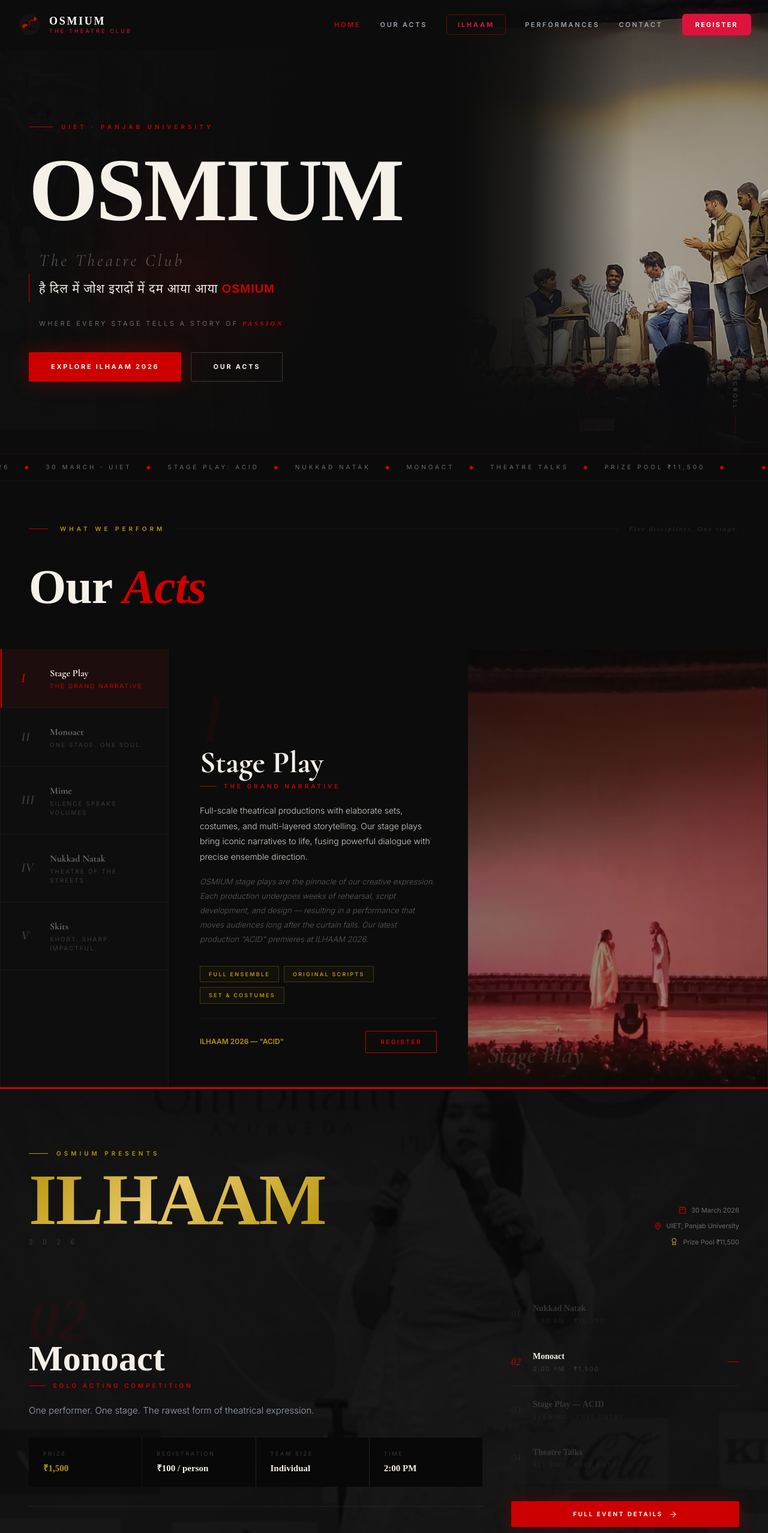
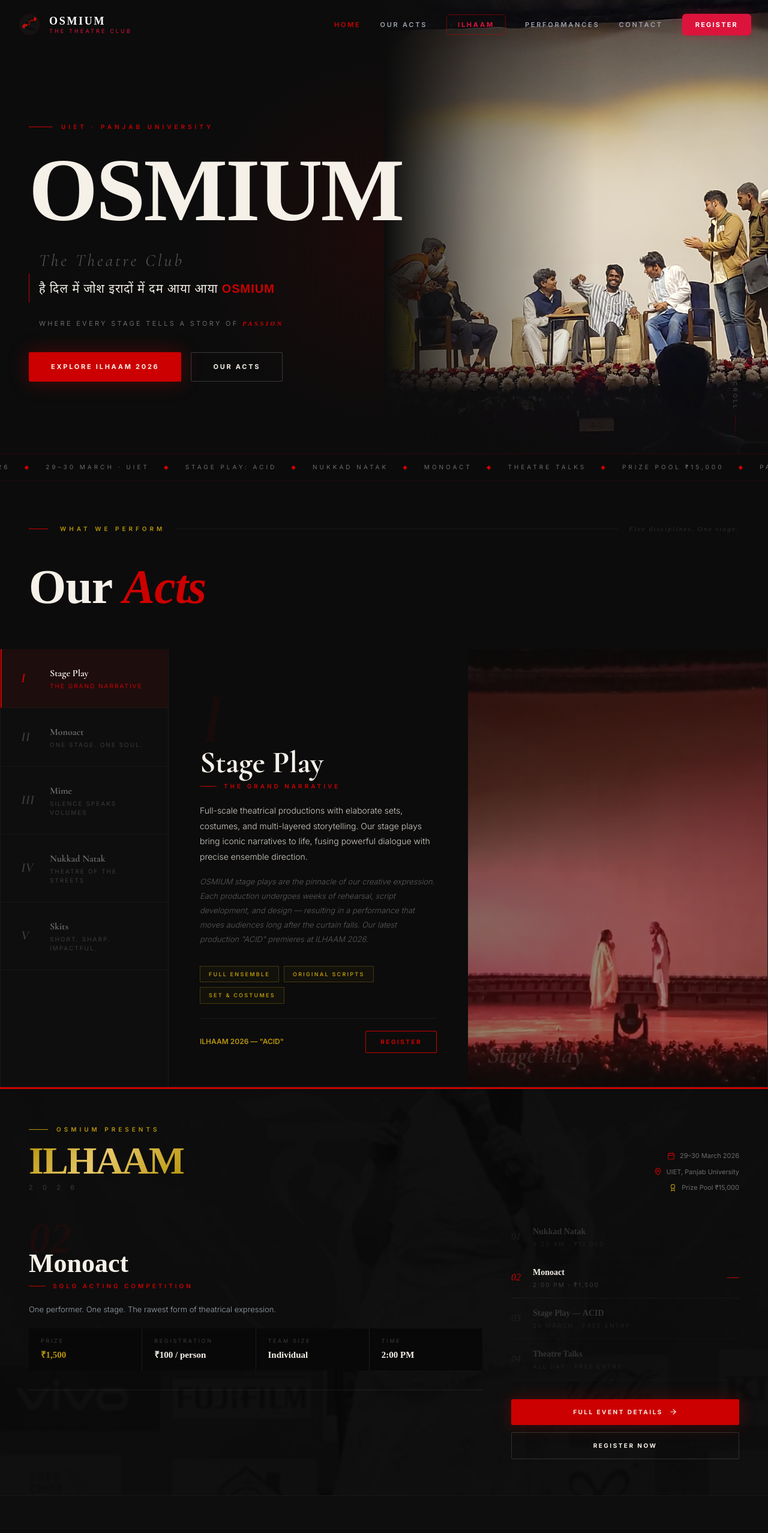
Before and after one commit to jayantbana/osmium-theatre, a React (Create React App) app: page / in a window 1280 px wide. Shown: the top 2555 px of the page at 60% size. Built offline with nearby package versions, Linux system fonts and the light colour scheme.

Commit message:
fixed mobile responsiveness

```diff
--- a/src/components/Hero.jsx
+++ b/src/components/Hero.jsx
@@ -63,14 +63,16 @@
         transition: 'background 0.05s ease',
       }}>
 
-      {/* ── RIGHT HALF — Photo / Video ───────────────────── */}
+      {/* ── BACKGROUND — Desktop: right half | Mobile: full screen ── */}
       <div style={{
         position: 'absolute',
-        right: 0, top: 0, bottom: 0,
-        width: isMobile ? '100%' : '50%',
+        right: 0,
+        top: 0,
+        bottom: 0,
+        width: isMobile ? '100%' : '50%',   // full width on mobile
         overflow: 'hidden',
+        zIndex: 1,
       }}>
-        {/* Video background — falls back to image */}
         {!videoError ? (
           <video
             autoPlay muted loop playsInline
@@ -79,7 +81,7 @@
               position: 'absolute', inset: 0,
               width: '100%', height: '100%',
               objectFit: 'cover',
-              opacity: isMobile ? 0.30 : 0.70,
+              opacity: 1,
             }}
           >
             <source src="/videos/hero-reel.mp4" type="video/mp4" />
@@ -88,23 +90,36 @@
           <img
             src="/images/hero-stage.jpg"
             alt="OSMIUM Performance"
+            onError={e => e.target.style.opacity = 0}
             style={{
               position: 'absolute', inset: 0,
               width: '100%', height: '100%',
               objectFit: 'cover',
-              opacity: isMobile ? 0.30 : 0.70,
+              opacity: 1,
             }}
           />
         )}
 
+        {/* Desktop — left edge fade into black */}
+        {!isMobile && (
+          <div style={{
+            position: 'absolute', inset: 0,
+            background: 'linear-gradient(90deg, #0C0C0C 0%, rgba(12,12,12,0.4) 25%, rgba(12,12,12,0.0) 55%)',
+          }} />
+        )}
+
+        {/* Mobile — full dark overlay so text is readable */}
+        {isMobile && (
+          <div style={{
+            position: 'absolute', inset: 0,
+            background: 'rgba(12,12,12,0.72)',
+          }} />
+        )}
+
+        {/* Both — bottom fade */}
         <div style={{
-          position: 'absolute', inset: 0,
-          background: isMobile
-            ? 'linear-gradient(180deg, rgba(12,12,12,0.6) 0%, rgba(12,12,12,0.85) 100%)'
-            : 'linear-gradient(90deg, #0C0C0C 0%, #0C0C0C 20%, rgba(12,12,12,0.85) 38%, rgba(12,12,12,0.0) 65%)',
-        }} />
-        <div style={{
-          position: 'absolute', bottom: 0, left: 0, right: 0, height: '35%',
+          position: 'absolute', bottom: 0, left: 0, right: 0,
+          height: '25%',
           background: 'linear-gradient(0deg, #0C0C0C 0%, transparent 100%)',
         }} />
       </div>
@@ -118,85 +133,6 @@
         display: 'flex', flexDirection: 'column',
         justifyContent: 'center',
       }}>
-
-        {/* Layer 1 — Faint team photo behind left content */}
-        <div style={{
-          position: 'absolute',
-          left: 0, top: 0, bottom: 0,
-          width: '50%',
-          overflow: 'hidden',
-          zIndex: 0,
-          pointerEvents: 'none',
-        }}>
-          <img
-            src="/images/team.jpg"
-            alt=""
-            onError={e => e.target.style.opacity = 0}
-            style={{
-              position: 'absolute', inset: 0,
-              width: '100%', height: '100%',
-              objectFit: 'cover',
-              opacity: 0.05,
-              filter: 'grayscale(100%)',
-            }}
-          />
-          {/* Fade the photo out toward center */}
-          <div style={{
-            position: 'absolute', inset: 0,
-            background: 'linear-gradient(90deg, rgba(12,12,12,0.5) 0%, #0C0C0C 85%)',
-          }} />
-        </div>
-
-        {/* Layer 2 — Red spotlight glow behind title */}
-        <div style={{
-          position: 'absolute',
-          left: '5%', top: '20%',
-          width: '500px', height: '500px',
-          background: 'radial-gradient(ellipse, rgba(204,0,0,0.09) 0%, transparent 65%)',
-          pointerEvents: 'none', zIndex: 0,
-        }} />
-
-        {/* Layer 3 — Vertical decorative theatre lines */}
-        <div style={{
-          position: 'absolute',
-          left: 0, top: 0, bottom: 0,
-          width: '50%',
-          pointerEvents: 'none', zIndex: 0,
-          overflow: 'hidden',
-        }}>
-          {[8, 18, 28, 38].map((left, i) => (
-            <div key={i} style={{
-              position: 'absolute',
-              left: `${left}%`,
-              top: 0, bottom: 0,
-              width: '1px',
-              background: `linear-gradient(180deg, transparent 0%, rgba(204,0,0,${0.04 + i * 0.01}) 30%, rgba(204,0,0,${0.04 + i * 0.01}) 70%, transparent 100%)`,
-            }} />
-          ))}
-        </div>
-
-        {/* Layer 4 — Bottom-left corner accent */}
-        <div style={{
-          position: 'absolute',
-          bottom: '80px', left: '48px',
-          width: '120px', height: '120px',
-          border: '1px solid rgba(204,0,0,0.08)',
-          borderRight: 'none', borderTop: 'none',
-          pointerEvents: 'none', zIndex: 0,
-        }} />
-
-        {/* Layer 5 — Top-left corner accent */}
-        <div style={{
-          position: 'absolute',
-          top: '40px', left: '48px',
-          width: '80px', height: '80px',
-          border: '1px solid rgba(204,0,0,0.08)',
-          borderBottom: 'none', borderRight: 'none',
-          pointerEvents: 'none', zIndex: 0,
-        }} />
-
-        {/* ── All existing text content below — wrap in relative zIndex ── */}
-        <div style={{ position: 'relative', zIndex: 1 }}>
 
           {/* Pre-title label */}
           <div style={{
@@ -341,7 +277,6 @@
               Our Acts
             </a>
           </div>
-        </div>{/* end zIndex wrapper */}
       </div>
 
       {/* ── Bottom Marquee Ticker ─────────────────────────── */}
@@ -367,7 +302,7 @@
               <span style={{ color: '#CC0000', marginRight: '24px' }}>◆</span>
               ILHAAM 2026
               <span style={{ color: '#CC0000', margin: '0 24px' }}>◆</span>
-              30 MARCH · UIET
+              29–30 MARCH · UIET
               <span style={{ color: '#CC0000', margin: '0 24px' }}>◆</span>
               STAGE PLAY: ACID
               <span style={{ color: '#CC0000', margin: '0 24px' }}>◆</span>
@@ -377,7 +312,11 @@
               <span style={{ color: '#CC0000', margin: '0 24px' }}>◆</span>
               THEATRE TALKS
               <span style={{ color: '#CC0000', margin: '0 24px' }}>◆</span>
-              PRIZE POOL ₹11,500
+              PRIZE POOL ₹15,000
+              <span style={{ color: '#CC0000', margin: '0 24px' }}>◆</span>
+              PANJAB UNIVERSITY
+              <span style={{ color: '#CC0000', margin: '0 24px' }}>◆</span>
+              THE THEATRE CLUB
               <span style={{ color: '#CC0000', margin: '0 24px' }}>◆</span>
               &nbsp;&nbsp;&nbsp;&nbsp;&nbsp;
             </span>
--- a/src/components/IlhaamTeaser.jsx
+++ b/src/components/IlhaamTeaser.jsx
@@ -30,7 +30,7 @@
     num: '03',
     title: 'Stage Play — ACID',
     subtitle: 'Exclusive by OSMIUM',
-    time: 'Evening',
+    time: '29 March',
     prize: 'Free Entry',
     reg: 'Open to All',
     team: 'OSMIUM Ensemble',
@@ -129,11 +129,15 @@
             filter: 'grayscale(100%)',
           }}
         />
+        <div style={{
+          position: 'absolute', inset: 0,
+          background: 'rgba(8,8,8,0.45)',
+        }} />
       </div>
 
       <div style={{
         maxWidth: '1280px', margin: '0 auto',
-        padding: isMobile ? '60px 24px' : '100px 48px',
+        padding: isMobile ? '40px 24px' : '60px 48px',
         position: 'relative', zIndex: 2,
       }}>
 
@@ -142,7 +146,7 @@
           display: 'flex', alignItems: isMobile ? 'flex-start' : 'flex-end',
           flexDirection: isMobile ? 'column' : 'row',
           justifyContent: 'space-between',
-          marginBottom: '72px', flexWrap: 'wrap', gap: '24px',
+          marginBottom: isMobile ? '24px' : '40px', flexWrap: 'wrap', gap: '24px',
         }}>
           <div
             ref={headerRef}
@@ -166,7 +170,7 @@
             <h2 style={{
               fontFamily: "'Playfair Display', serif",
               fontWeight: 900,
-              fontSize: 'clamp(64px, 12vw, 120px)',
+              fontSize: 'clamp(36px, 5vw, 64px)',
               background: 'linear-gradient(135deg, #B8960C 0%, #E8C86A 45%, #B8960C 100%)',
               WebkitBackgroundClip: 'text',
               WebkitTextFillColor: 'transparent',
@@ -199,7 +203,7 @@
               fontFamily: 'Inter, sans-serif',
             }}>
               <Calendar size={13} color="#CC0000" />
-              30 March 2026
+              29–30 March 2026
             </div>
             <div style={{
               display: 'flex', alignItems: 'center', gap: '8px',
@@ -215,7 +219,7 @@
               fontFamily: 'Inter, sans-serif',
             }}>
               <Award size={13} color="#B8960C" />
-              Prize Pool ₹11,500
+              Prize Pool ₹15,000
             </div>
           </div>
         </div>
@@ -237,7 +241,7 @@
             <div style={{
               fontFamily: "'Playfair Display', serif",
               fontStyle: 'italic', fontWeight: 900,
-              fontSize: isMobile ? '60px' : '100px',
+              fontSize: isMobile ? '48px' : '72px',
               color: 'rgba(204,0,0,0.07)',
               lineHeight: 1, marginBottom: '-16px',
               userSelect: 'none',
@@ -248,7 +252,7 @@
             <h3 style={{
               fontFamily: "'Playfair Display', serif",
               fontWeight: 900,
-              fontSize: isMobile ? '36px' : 'clamp(36px, 5vw, 60px)',
+              fontSize: isMobile ? '28px' : 'clamp(28px, 3.5vw, 44px)',
               color: '#F5F0E8', lineHeight: 1,
               marginBottom: '8px',
             }}>
@@ -270,10 +274,10 @@
             </div>
 
             <p style={{
-              color: '#9CA3AF', fontSize: '15px',
+              color: '#9CA3AF', fontSize: '13px',
               lineHeight: '1.8', fontWeight: 300,
               fontFamily: 'Inter, sans-serif',
-              maxWidth: '480px', marginBottom: '32px',
+              maxWidth: '480px', marginBottom: '20px',
             }}>
               {ev.desc}
             </p>
@@ -294,7 +298,7 @@
               ].map((s) => (
                 <div key={s.label} style={{
                   background: '#080808',
-                  padding: isMobile ? '16px 16px' : '20px 24px',
+                  padding: isMobile ? '12px 14px' : '14px 20px',
                 }}>
                   <div style={{
                     color: '#3A3A3A', fontSize: '9px',
@@ -341,7 +345,7 @@
                 onClick={() => goTo(i)}
                 style={{
                   display: 'flex', alignItems: 'center', gap: '12px',
-                  padding: isMobile ? '14px 20px' : '20px 0',
+                  padding: isMobile ? '10px 16px' : '14px 0',
                   background: 'transparent', border: 'none',
                   borderBottom: isMobile ? 'none' : '1px solid rgba(255,255,255,0.05)',
                   borderTop: isMobile && active === i ? '2px solid #CC0000' : isMobile ? '2px solid transparent' : 'none',
--- a/src/pages/IlhaamPage.jsx
+++ b/src/pages/IlhaamPage.jsx
@@ -89,13 +89,13 @@
             onError={e => e.target.style.opacity = 0}
             style={{
               width: '100%', height: '100%',
-              objectFit: 'cover', opacity: 0.04,
+              objectFit: 'cover', opacity: 0.55,
               filter: 'grayscale(100%)',
             }}
           />
           <div style={{
             position: 'absolute', inset: 0,
-            background: 'linear-gradient(180deg, rgba(12,12,12,0.3) 0%, #0C0C0C 90%)',
+            background: 'linear-gradient(180deg, rgba(12,12,12,0.55) 0%, #0C0C0C 90%)',
           }} />
         </div>
 
@@ -173,9 +173,9 @@
               gap: isMobile ? '16px' : '32px', flexWrap: 'wrap',
             }}>
               {[
-                { Icon: Calendar, text: '30 March 2026' },
+                { Icon: Calendar, text: '29–30 March 2026' },
                 { Icon: MapPin, text: 'UIET, Panjab University' },
-                { Icon: Award, text: 'Prize Pool ₹11,500' },
+                { Icon: Award, text: 'Prize Pool ₹15,000' },
               ].map(({ Icon, text }) => (
                 <div key={text} style={{
                   display: 'flex', alignItems: 'center', gap: '8px',
```
